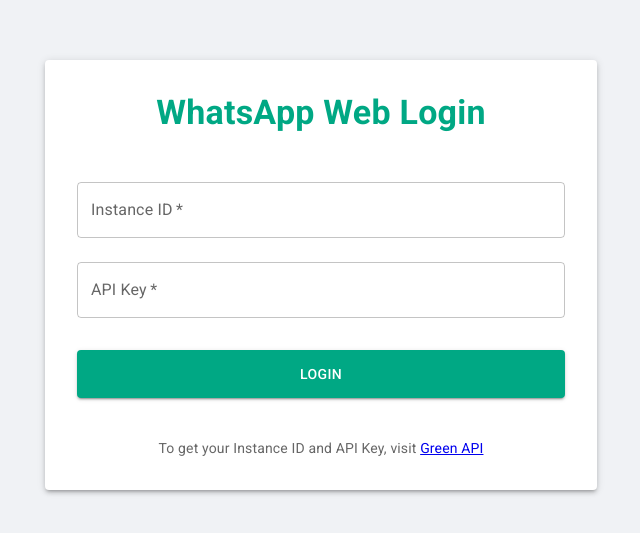
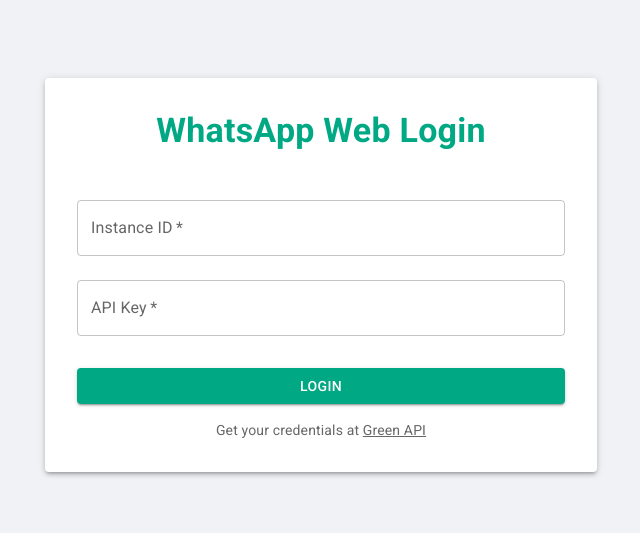
Before and after one commit to Russolnik/GREEN_TEST_V2, a React (Create React App) app: page /login in a window 1280 px wide. Shown: the part 125-658 px from the top of the page, without its empty margins (319-959 px from the left). Built offline with nearby package versions, Linux system fonts and the light colour scheme.

Commit message:
Update LoginPage.jsx

```diff
--- a/src/components/LoginPage.jsx
+++ b/src/components/LoginPage.jsx
@@ -2,6 +2,8 @@
 import { Box, TextField, Button, Container, Typography, Paper } from '@mui/material';
 import { useAuth } from '../contexts/AuthContext';
 import { useNavigate } from 'react-router-dom';
+import { API_URL } from '../config';
+import axios from 'axios';
 
 const LoginPage = () => {
     const [instanceId, setInstanceId] = useState('');
@@ -20,18 +22,12 @@
         }
 
         try {
-            const response = await fetch(`/waInstance${instanceId}/getSettings/${apiKey}`);
-            const data = await response.json();
-
-            if (!response.ok || !data) {
-                throw new Error('Invalid credentials');
-            }
-
+            // Сохраняем учетные данные без проверки
             login(instanceId.trim(), apiKey.trim());
             navigate('/');
         } catch (err) {
             console.error('Login error:', err);
-            setError('Failed to validate credentials. Please check your Instance ID and API Key.');
+            setError('Failed to save credentials');
         }
     };
 
@@ -103,30 +99,26 @@
                             type="submit"
                             fullWidth
                             variant="contained"
-                            sx={{
-                                mt: 3,
-                                mb: 2,
-                                height: 48
-                            }}
+                            sx={{ mt: 3, mb: 2 }}
                         >
-                            LOGIN
+                            Login
                         </Button>
-                    </form>
                         <Typography
                             variant="body2"
                             color="text.secondary"
-                        sx={{ mt: 3, textAlign: 'center' }}
+                            align="center"
                         >
-                        To get your Instance ID and API Key, visit{' '}
+                            Get your credentials at{' '}
                             <a
                                 href="https://green-api.com/"
                                 target="_blank"
                                 rel="noopener noreferrer"
-                            style={{ color: 'primary.main' }}
+                                style={{ color: 'inherit' }}
                             >
                                 Green API
                             </a>
                         </Typography>
+                    </form>
                 </Paper>
             </Box>
         </Container>
```
Lines whose indentation alone changed are shown as unchanged.
